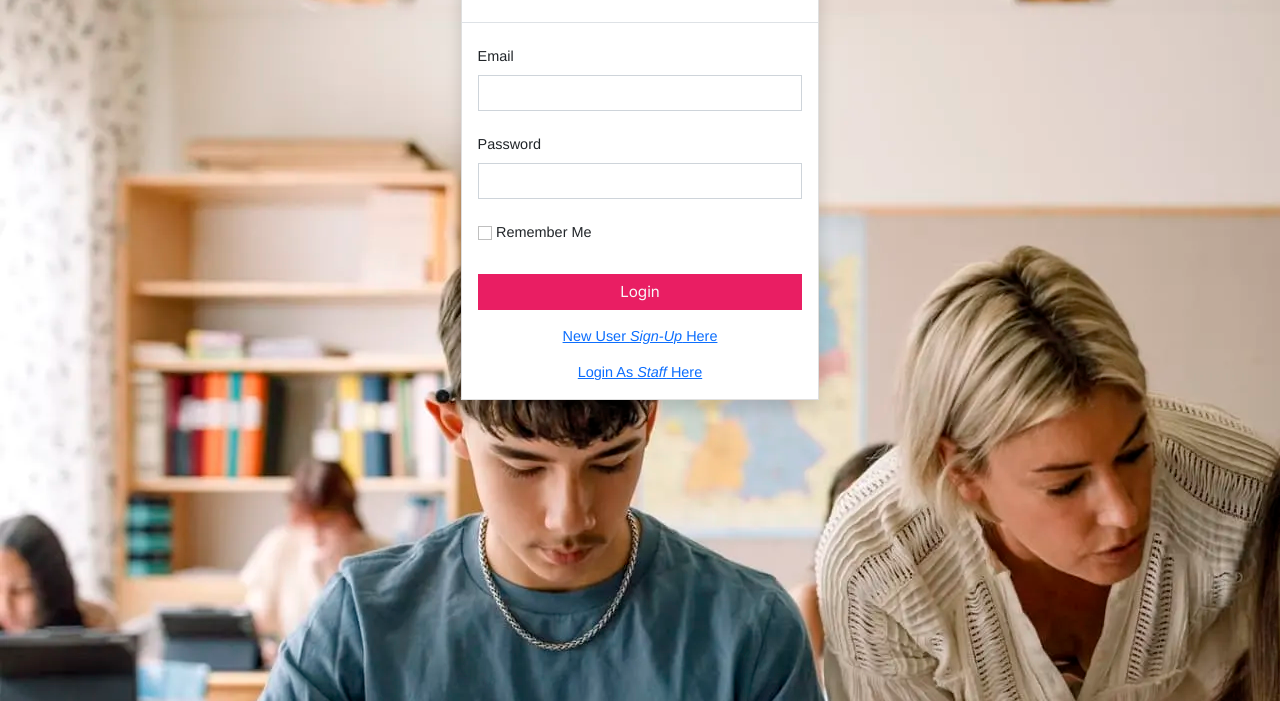
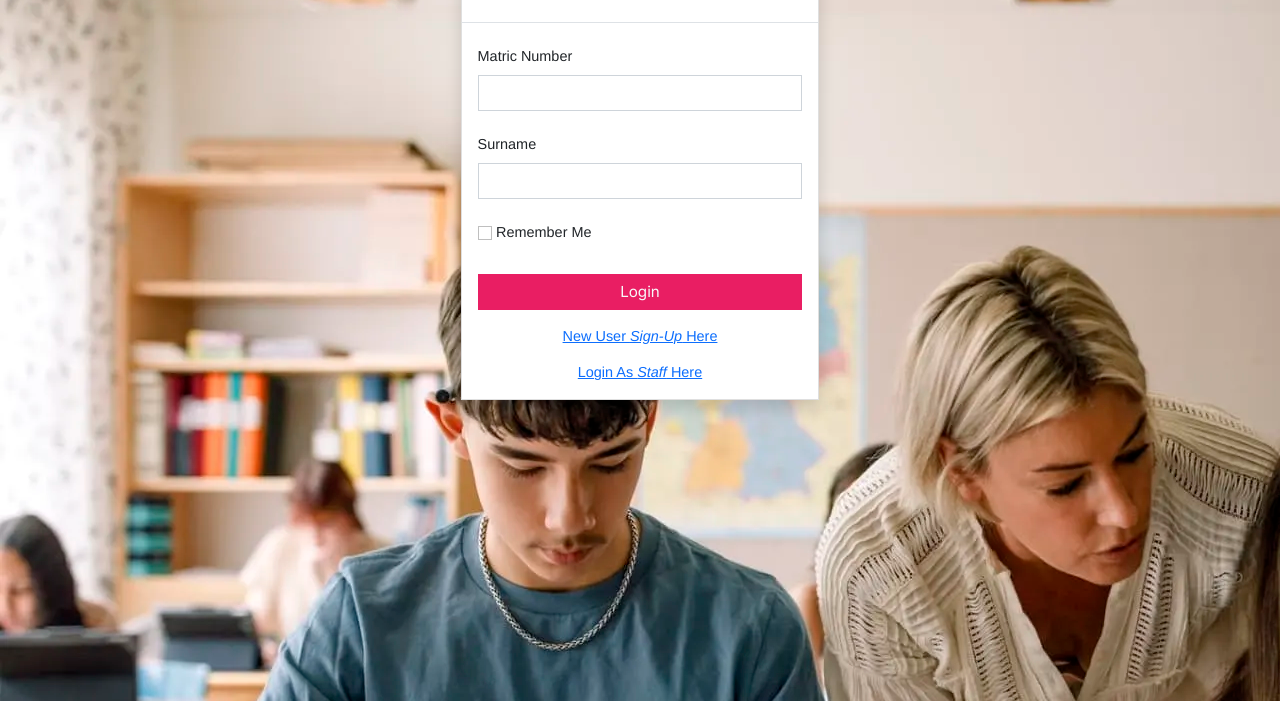
Before and after one commit to Emmycode-dev/elearningchat, a website: page views/index.html in a window 1280 px wide. Shown: the part 99-800 px from the top of the page. Drawn offline with nearby package versions, Linux system fonts and the light colour scheme.

Commit message:
Update index.html

```diff
--- a/views/index.html
+++ b/views/index.html
@@ -20,12 +20,12 @@
           <div class="card-body">
             <form action="/route/login" method="POST">
               <div class="mb-4">
-                <label for="email" class="form-label">Email</label>
-                <input type="email" class="form-control" name="email" id="email" />
+                <label for="matricnumber" class="form-label">Matric Number</label>
+                <input type="number" class="form-control" name="matricnumber" id="matricnumber" />
               </div>
               <div class="mb-4">
-                <label for="password" class="form-label">Password</label>
-                <input type="password" class="form-control" name="password" id="password" />
+                <label for="surname" class="form-label">Surname</label>
+                <input type="text" class="form-control" name="surname" id="surname" />
               </div>
               <div class="mb-4">
                 <input type="checkbox" class="form-check-input" id="remember" />
```
